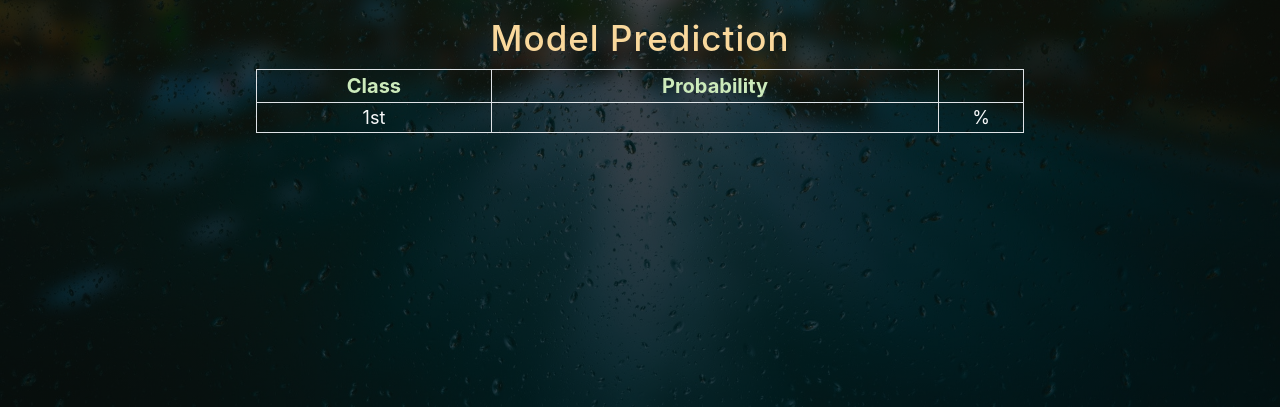
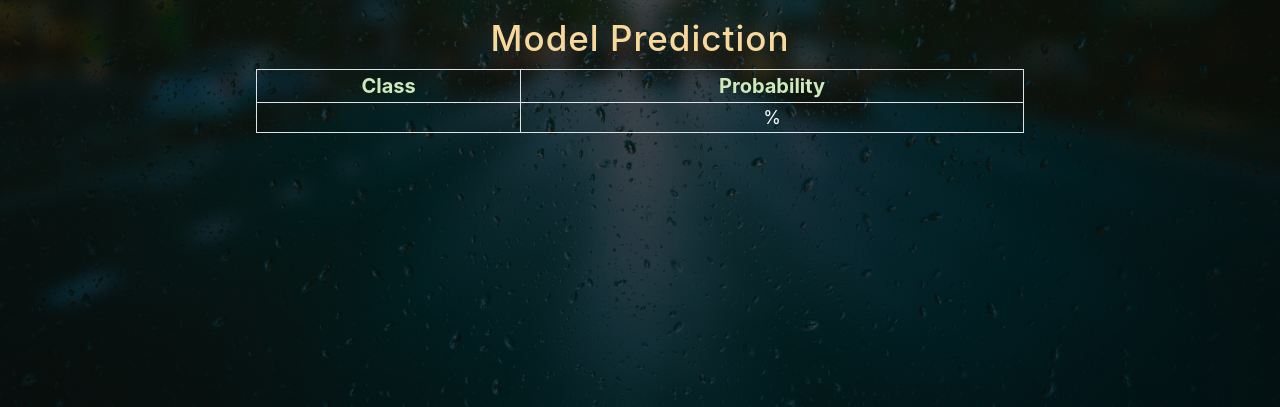
Before and after one commit to rsyakovlev/rotten_apple, a Flask app: template templates/success.html in a window 1280 px wide. Shown: the part 393-800 px from the top of the page. Run offline with Flask 3, Linux system fonts and the light colour scheme; the template is opened without the code that fills it, so the values that code supplies are empty; some libraries are stand-ins or nearby versions.

Commit message:
success.html modified

```diff
--- a/templates/success.html
+++ b/templates/success.html
@@ -48,25 +48,13 @@
                 <row style = "width: 100%; display: flex; justify-content: center;">
                     <table class="table-bordered text-light table-custom">
                         <tr>
-<!--                            <th>Rank</th>-->
                             <th>Class</th>
                             <th>Probability</th>
                         </tr>
                         <tr>
-                            <td>1st</td>
                             <td>{{ predictions.class1 }}</td>
                             <td>{{ predictions.prob1 }} %</td>
-                          </tr>
-<!--                          <tr>-->
-<!--                            <td>2nd</td>-->
-<!--                            <td>{{ predictions.class2 }}</td>                                                         -->
-<!--                            <td>{{ predictions.prob2 }} %</td>                                                      -->
-<!--                        </tr>                                                                                                               -->
-<!--                        <tr>-->
-<!--                            <td>3rd</td>-->
-<!--                            <td>{{ predictions.class3 }}</td>-->
-<!--                            <td>{{ predictions.prob3 }} %</td>-->
-<!--                          </tr>-->
+                        </tr>
                     </table>
                 </row>
             </div>
```
